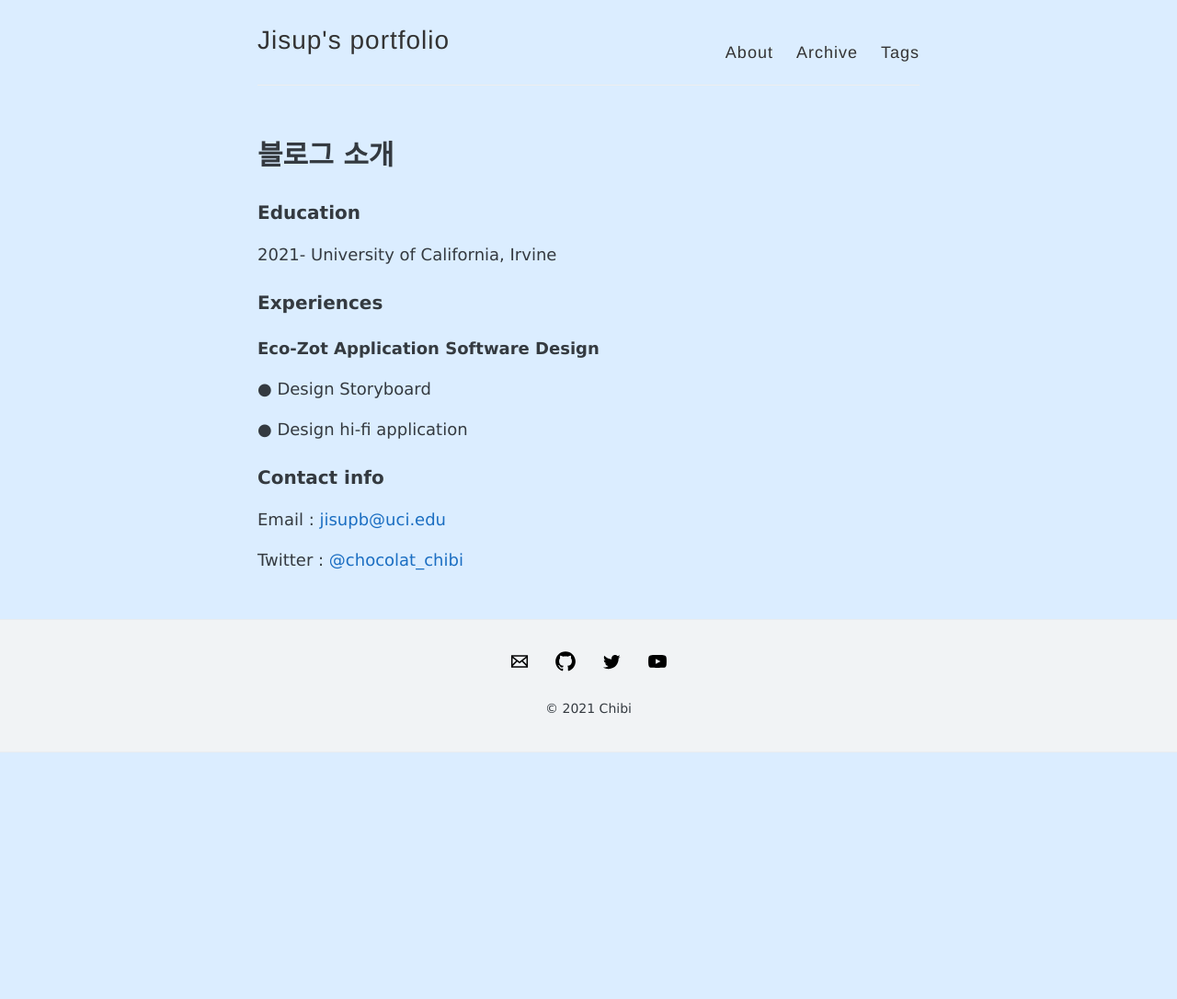
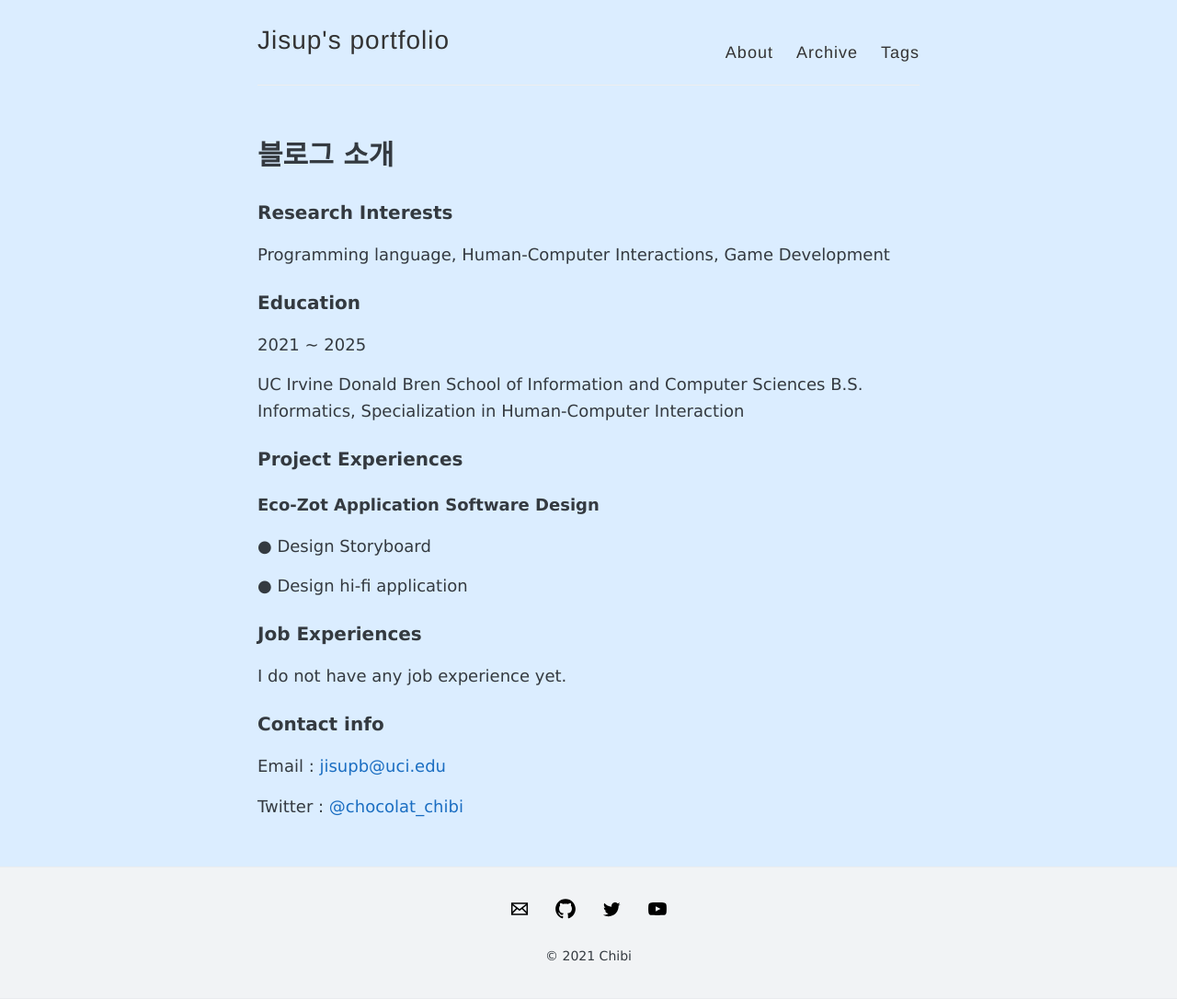
Before and after one commit to chibi-chichi/chibi-chichi.github.io, a Jekyll site: the page built from about.md, in a window 1280 px wide. Shown: the whole page at 92% size. Built offline with Jekyll 4.4.1, drawn with Linux system fonts in a browser that asks for light colours; before the commit the page ends 900 px from its top, so only the background shows below that.

Commit message:
Update about.md

```diff
--- a/about.md
+++ b/about.md
@@ -3,12 +3,17 @@ layout: page
 title: 블로그 소개
 permalink: /about/
 ---
+### Research Interests
+
+Programming language, Human-Computer Interactions, Game Development
 
 ### Education
 
-2021- University of California, Irvine
+2021 ~ 2025
 
-### Experiences
+UC Irvine Donald Bren School of Information and Computer Sciences B.S. Informatics, Specialization in Human-Computer Interaction
+
+### Project Experiences
 
 ##### Eco-Zot Application Software Design
 
@@ -16,6 +21,10 @@ permalink: /about/
 
  ● Design hi-fi application
 
+### Job Experiences
+
+I do not have any job experience yet.
+
 ### Contact info
 Email : [jisupb@uci.edu](mailto:jisupb@uci.edu)
 
```
